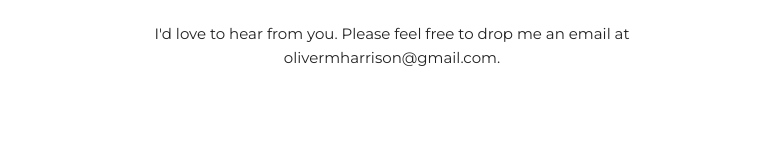
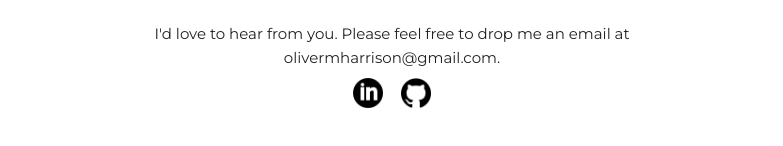
Before and after one commit to olivermharrison/olivermharrison.com, a website: page src/index.html in a window 1280 px wide. Shown: the part 3012-3158 px from the top of the page, without its empty margins (248-1031 px from the left). Drawn offline with Linux system fonts and the light colour scheme.

Commit message:
[+] LinkedIn and Github links and icons

```diff
--- a/src/css/main.css
+++ b/src/css/main.css
@@ -76,6 +76,10 @@ a:visited{
   color: #337ab7;
 }
 
+a:hover {
+  cursor: pointer;
+}
+
 hr {
   margin: 2px 0px;
 }
--- /dev/null
+++ b/src/css/sections/contact.css
@@ -0,0 +1,4 @@
+.social-links a img {
+  max-width: 2em;
+  margin: 0.5em;
+}
--- a/src/index.html
+++ b/src/index.html
@@ -17,6 +17,7 @@
     <link rel="stylesheet" type="text/css" href="css/sections.css">
     <link rel="stylesheet" type="text/css" href="css/sections/home.css">
     <link rel="stylesheet" type="text/css" href="css/sections/projects.css">
+    <link rel="stylesheet" type="text/css" href="css/sections/contact.css">
     <!-- endbuild -->
 
     <title>Oliver Harrison</title>
@@ -106,10 +107,15 @@
           <h2>Contact</h2>
           <hr />
         </div>
-
         <p>
           I'd love to hear from you. Please feel free to drop me an email at olivermharrison@gmail.com.
         </p>
+        <div class="social-links">
+          <a><img src="img/linkedin.png"/></a>
+          <a><img src="img/github.png"/></a>
+        </div>
+
+
         <div style="height:40vh"></div>
       </section>
 
```
Also changed, not shown: src/img/github.png (added), src/img/linkedin.png (added).
